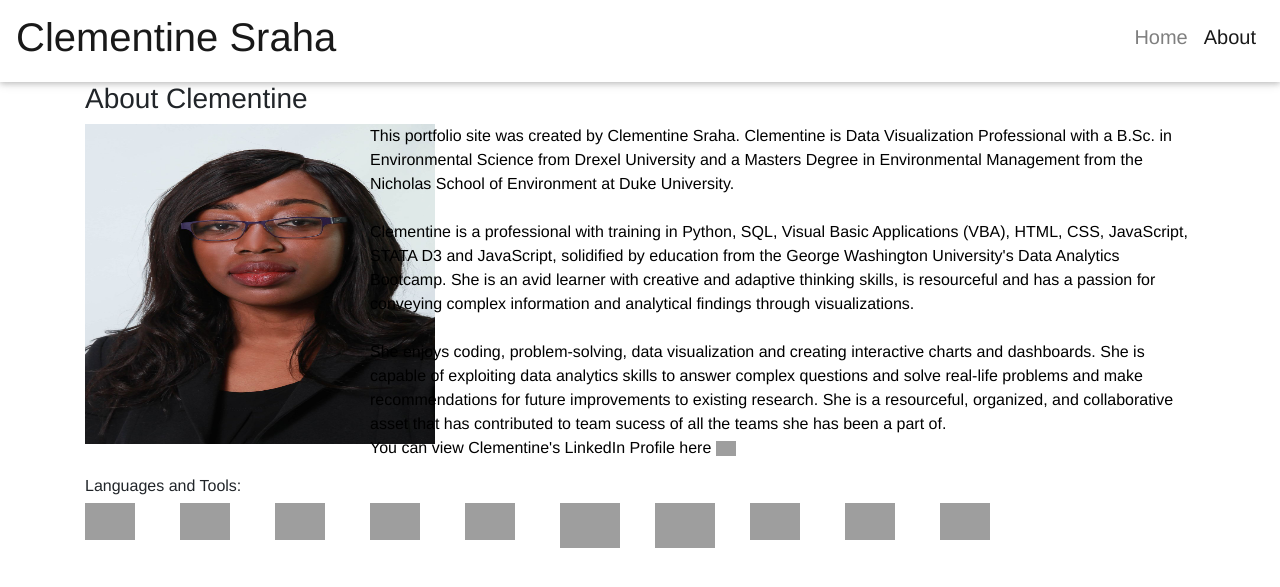
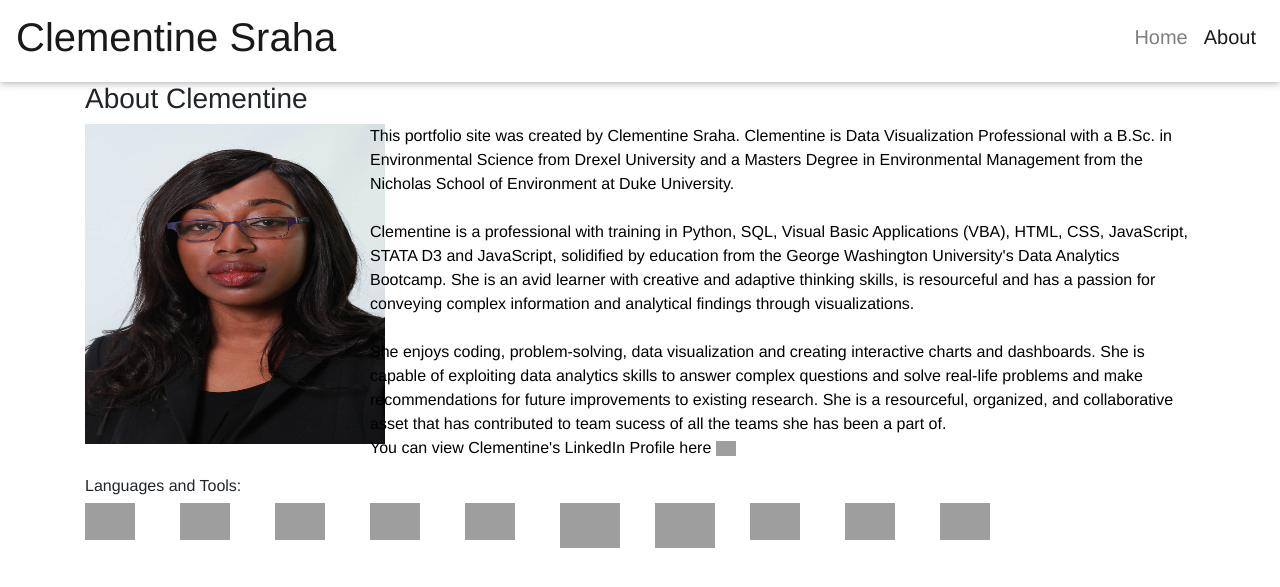
Before and after one commit to clemiblac/Portfolio, a Flask app: page /about in a window 1280 px wide. Shown: the top 587 px of the page. Run offline with Flask 2, Linux system fonts and the light colour scheme; some libraries are stand-ins or nearby versions; grey boxes are pictures that could not be loaded.

Commit message:
ajusted img size

```diff
--- a/static/css/style.css
+++ b/static/css/style.css
@@ -16,6 +16,6 @@ p{
 }
 
 #profile-picture {
-    width: 350px;
+    width: 300px;
     height: 320px;
   }
```
